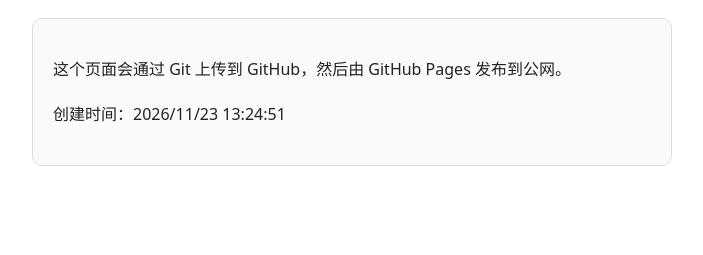
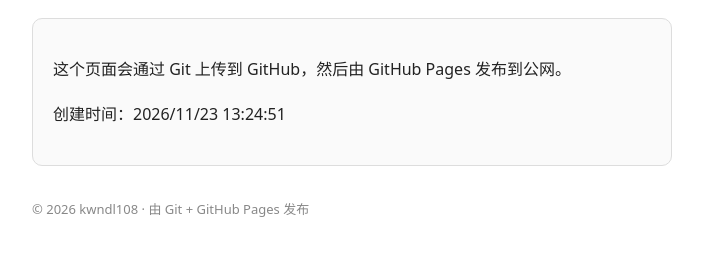
Before and after one commit to kwndl108/my-first-site, a plain HTML site: page index.html in a window 1280 px wide. Shown: the part 141-396 px from the top of the page, without its empty margins (288-991 px from the left). Drawn offline with Linux system fonts and the light colour scheme.

Commit message:
feat: 添加页脚版权信息

```diff
--- a/index.html
+++ b/index.html
@@ -31,5 +31,8 @@
   <script>
     document.getElementById('now').textContent = new Date().toLocaleString('zh-CN');
   </script>
+    <p style="margin-top:32px;color:#888;font-size:13px;">
+    © 2026 kwndl108 · 由 Git + GitHub Pages 发布
+  </p>
 </body>
 </html>
```
